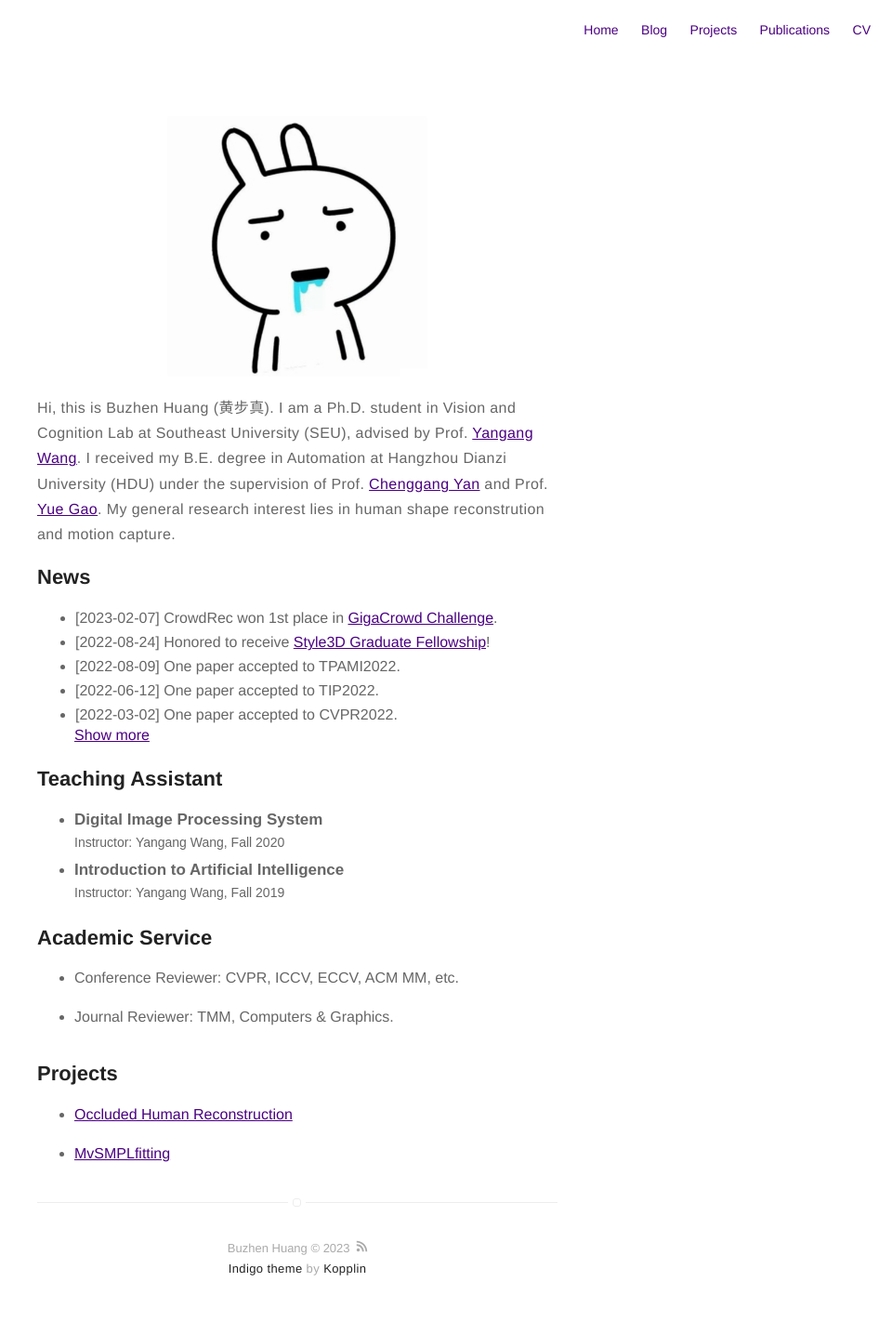
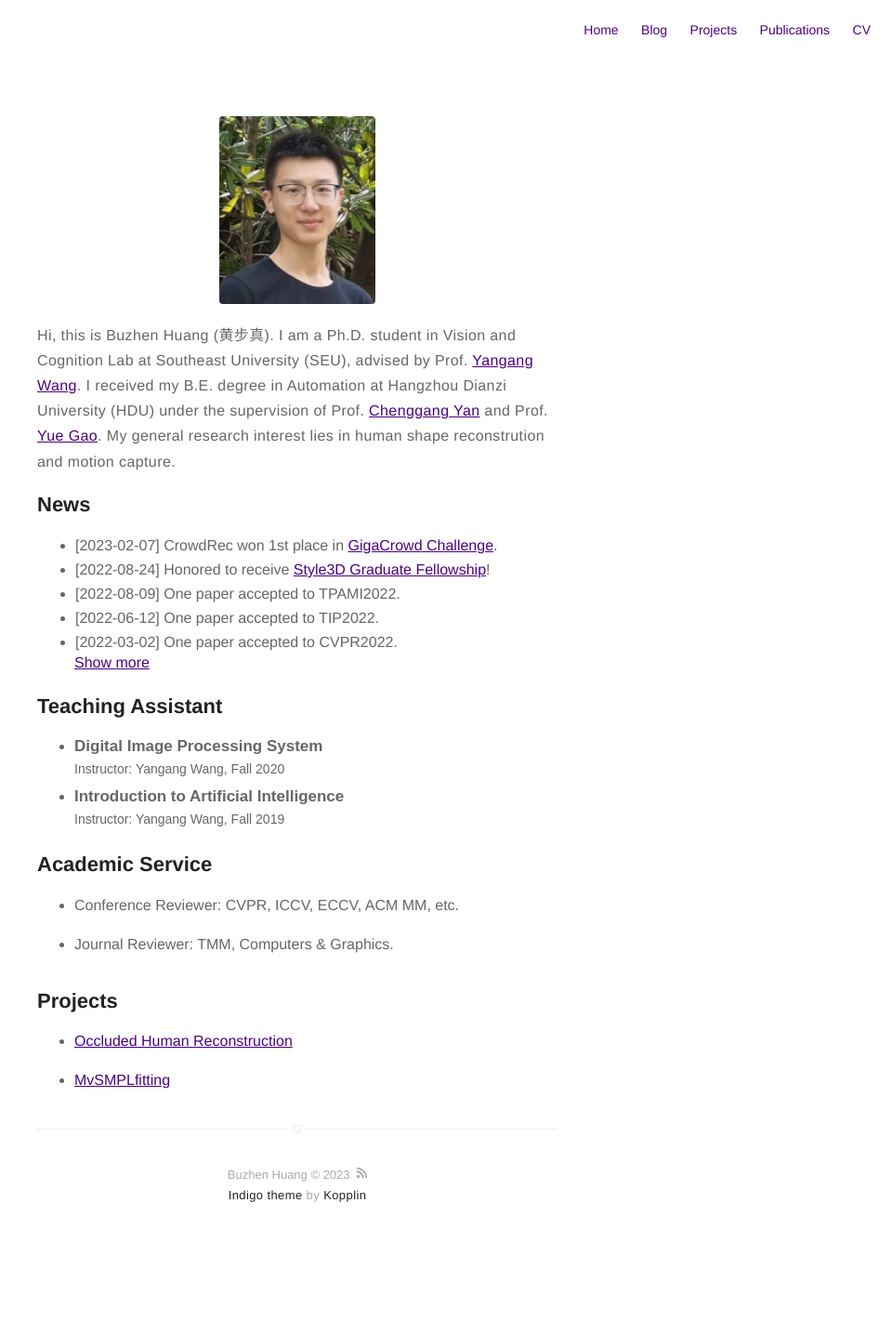
Before and after one commit to boycehbz/boycehbz.github.io, a Jekyll site: the page built from about.md, in a window 1280 px wide. Shown: the whole page at 93% size, without its empty margins (320-1280 px from the left). Built offline with Jekyll 4.4.1, drawn with Linux system fonts in a browser that asks for light colours; after the commit the page ends 1357 px from its top, so only the background shows below that.

Commit message:
update profile

```diff
--- a/_config.yml
+++ b/_config.yml
@@ -9,6 +9,7 @@ description: A blog about technology and stuff related
 # better with square images
 external-image: false
 picture: assets/images/profile.jpg
+picture1: assets/images/profile1.jpg
 
 # If you want to include your resume, set to true
 # and specify source (external or local).
--- a/_includes/header.html
+++ b/_includes/header.html
@@ -9,11 +9,11 @@
     <header class="header-home {% if site.animation %}animated{% endif %}">
         {% if site.about %}
             <a class="link" href="{{ site.url }}/about">
-                <img class="selfie" alt="{{ site.name }}" src="{% if site.external-image %}{{ site.picture }}{% else %}{{ site.url }}/{{ site.picture }}{% endif %}" />
+                <img class="selfie" alt="{{ site.name }}" src="{% if site.external-image %}{{ site.picture1 }}{% else %}{{ site.url }}/{{ site.picture1 }}{% endif %}" />
             </a>
         {% else %}
             <span class="link">
-                <img class="selfie" alt="{{ site.name }}" src="{% if site.external-image %}{{ site.picture }}{% else %}{{ site.url }}/{{ site.picture }}{% endif %}" />
+                <img class="selfie" alt="{{ site.name }}" src="{% if site.external-image %}{{ site.picture1 }}{% else %}{{ site.url }}/{{ site.picture1 }}{% endif %}" />
             </span>
         {% endif %}
 
--- a/_sass/pages/page.sass
+++ b/_sass/pages/page.sass
@@ -7,6 +7,6 @@
 
 .about
     img
-        width: 50%
+        width: 30%
         margin: 0 auto
         display: block
```
Also changed, not shown: assets/images/profile.jpg, assets/images/profile1.jpg (added).
